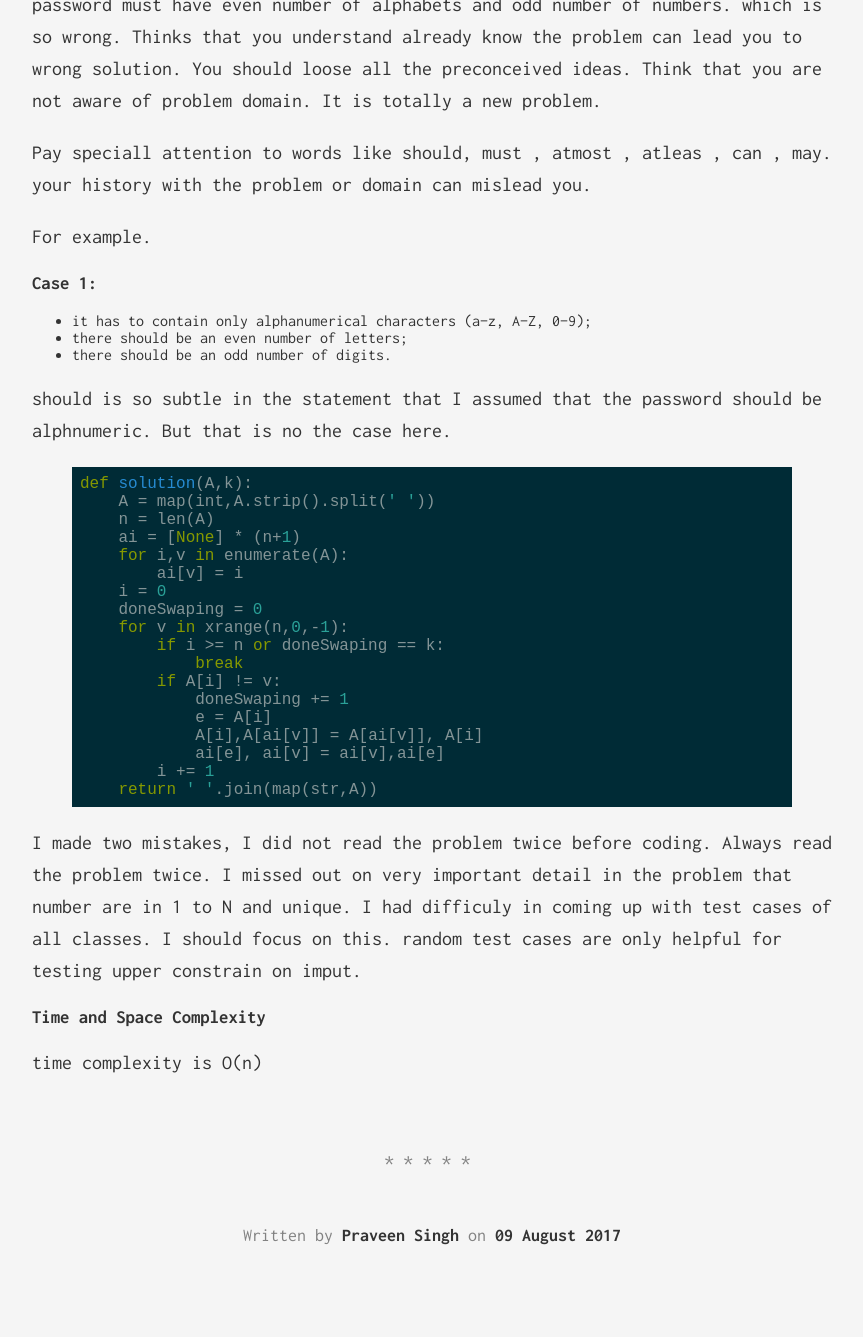
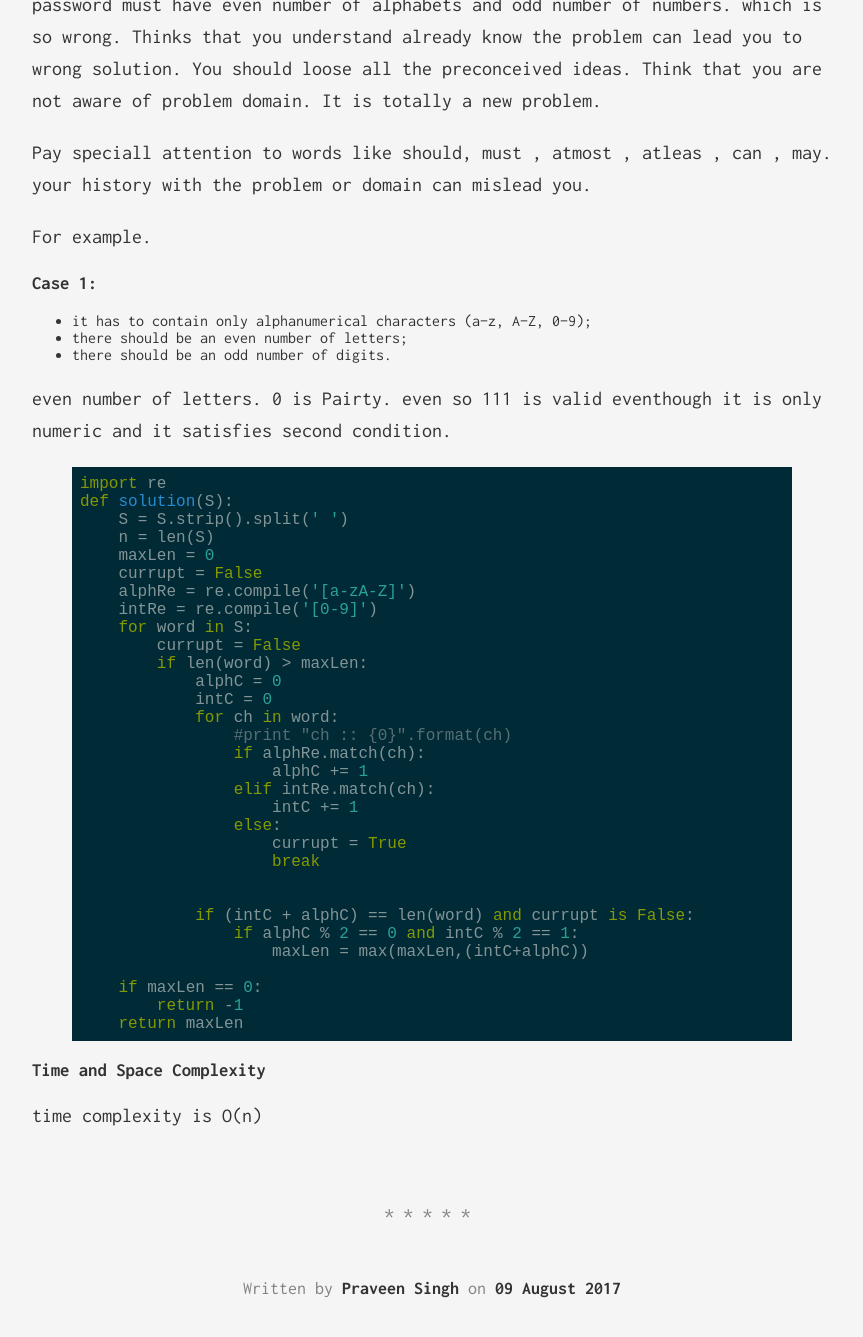
Before and after one commit to prrraveen/prrraveen.github.io, a Jekyll site: the page built from _posts/2017-08-03-LongestPassword.md, in a window 1280 px wide and 1400 px high, scrolled down 740 px. Shown: the top 1337 px of the window, without its empty margins (208-1071 px from the left). Built offline with Jekyll 4.4.1, drawn with Linux system fonts in a browser that asks for light colours.

Commit message:
Update 2017-08-03-LongestPassword.md

```diff
--- a/_posts/2017-08-03-LongestPassword.md
+++ b/_posts/2017-08-03-LongestPassword.md
@@ -23,33 +23,40 @@ For example.
 * there should be an even number of letters;
 * there should be an odd number of digits.
 
-should is so subtle in the statement that I assumed that the password should be alphnumeric. But that is no the case here.
+even number of letters. 0 is Pairty. even so 111 is valid eventhough it is only numeric and it satisfies second condition.
+{% highlight python %}
+import re
+def solution(S):
+    S = S.strip().split(' ')
+    n = len(S)
+    maxLen = 0
+    currupt = False
+    alphRe = re.compile('[a-zA-Z]')
+    intRe = re.compile('[0-9]')
+    for word in S:
+        currupt = False
+        if len(word) > maxLen:
+            alphC = 0
+            intC = 0
+            for ch in word:
+                #print "ch :: {0}".format(ch)
+                if alphRe.match(ch):
+                    alphC += 1
+                elif intRe.match(ch):
+                    intC += 1
+                else:
+                    currupt = True
+                    break
 
-{% highlight python %}
-def solution(A,k):
-    A = map(int,A.strip().split(' '))
-    n = len(A)
-    ai = [None] * (n+1)
-    for i,v in enumerate(A):
-        ai[v] = i
-    i = 0
-    doneSwaping = 0
-    for v in xrange(n,0,-1):
-        if i >= n or doneSwaping == k:
-            break
-        if A[i] != v:
-            doneSwaping += 1
-            e = A[i]
-            A[i],A[ai[v]] = A[ai[v]], A[i]
-            ai[e], ai[v] = ai[v],ai[e]
-        i += 1
-    return ' '.join(map(str,A))
+
+            if (intC + alphC) == len(word) and currupt is False:
+                if alphC % 2 == 0 and intC % 2 == 1:
+                    maxLen = max(maxLen,(intC+alphC))
+
+    if maxLen == 0:
+        return -1
+    return maxLen
 {% endhighlight %}
-
-I made two mistakes, I did not read the problem twice before coding. Always read the problem twice.
-I missed out on very important detail in the problem that number are in 1 to N and unique.
-I had difficuly in coming up with test cases of all classes. I should focus on this. random test cases are only helpful
-for testing upper constrain on imput.
 
 ### Time and Space Complexity
 time complexity is O(n)
```
